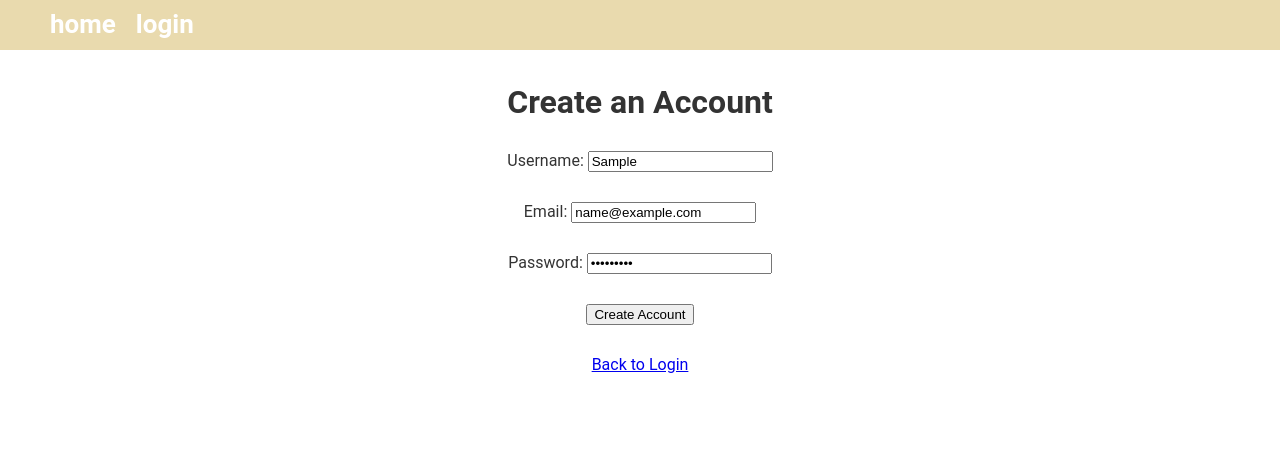
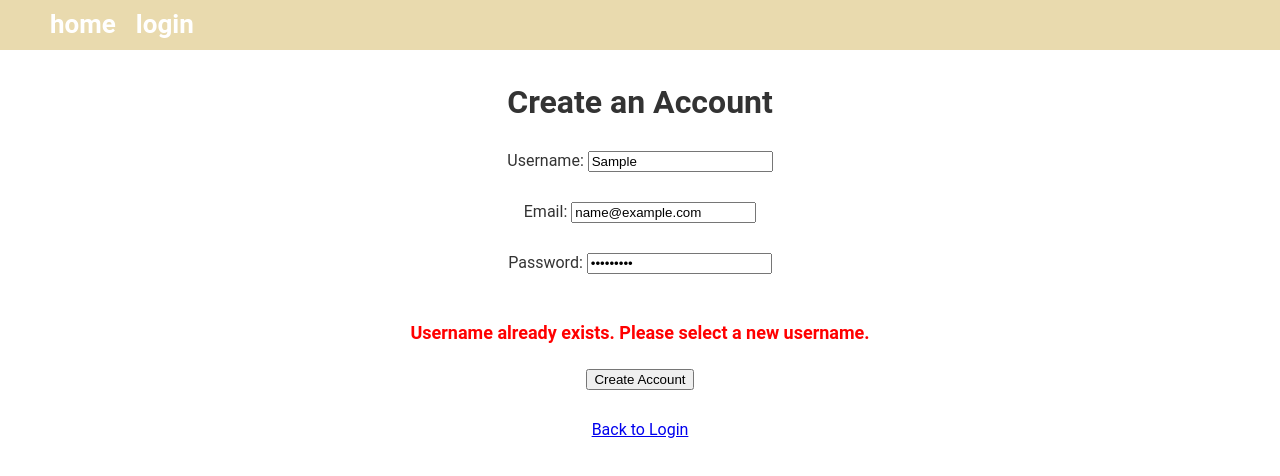
Before and after one commit to farazmsiddiqi/symplify, a React (Create React App) app in the folder src/frontend/symplify/: page /register in a window 1280 px wide. Both pictures are taken after typing "Sample", "name@example.com", "Sample123" into the empty fields and a click on the button "Create Account". Shown: the top 476 px of the page. Built offline with nearby package versions, Linux system fonts and the light colour scheme; no server answers.

Commit message:
Update Register logic

```diff
--- a/src/frontend/symplify/src/RegisterComponent/Register.css
+++ b/src/frontend/symplify/src/RegisterComponent/Register.css
@@ -0,0 +1,4 @@
+.error {
+    color: red;
+    font-size: 18px;
+}
--- a/src/frontend/symplify/src/RegisterComponent/Register.js
+++ b/src/frontend/symplify/src/RegisterComponent/Register.js
@@ -1,5 +1,6 @@
 import { useEffect, useState } from "react";
 import { Link } from "react-router-dom";
+import './Register.css';
 
 /*TODO:
 Validate login info (require username, pass,email),
@@ -13,15 +14,17 @@ function Register() {
   const [username, setUsername] = useState("");
   const [email, setEmail] = useState("");
   const [password, setPassword] = useState("");
-  const [userCount, setUserCount] = useState();
+  // const [userCount, setUserCount] = useState();
+  const [errorMessage, setErrorMessage] = useState("");
 
-  useEffect(() => {
-    fetch('http://127.0.0.1:5000/user_count')
-    .then(response => response.text())
-    .then(data => {
-    setUserCount(parseInt(data));
-    });
-  }, [])
+  // Removed since user_id no longer exists.
+  // useEffect(() => {
+  //   fetch('http://127.0.0.1:5000/user_count')
+  //   .then(response => response.text())
+  //   .then(data => {
+  //   setUserCount(parseInt(data));
+  //   });
+  // }, [])
 
   function handleUsernameChange(event) {
     setUsername(event.target.value);
@@ -37,16 +40,22 @@ function Register() {
 
   function handleCreateAccount(event) {
     event.preventDefault();
+    if (username == "" && password == "") {
+      setErrorMessage("Missing fields: username, password")
+    } else if (username == "") {
+      setErrorMessage(`Missing field: username`);
+    } else if (password == "") {
+      setErrorMessage("Missing field: password")
+    } else {
+    // Check username, email, password not null
     // send username, email, and password to flask backend
     // Define the data object to be sent in the POST request
-  const data = {
+    const data = {
     table: "User",
-    user_id: userCount + 1,
     username: username,
     email: email,
     password: password
   };
-
 
   // Make the POST request to the Flask backend
     fetch('http://127.0.0.1:5000/insert', {
@@ -57,14 +66,19 @@ function Register() {
         body: JSON.stringify(data)
     })
     .then(response => {
+        if (response.status >= 400 && response.status < 600) {
+          throw new Error("Bad response from server");
+        }
         console.log(response);
         // Account successfully made -> redirect
         window.open("/login");
     })
     .catch(error => {
         console.error(error);
+        setErrorMessage("Username already exists. Please select a new username.");
     });
-    setUserCount(userCount+1);
+    //setUserCount(userCount+1);
+  }
   }
 
   return (
@@ -77,6 +91,8 @@ function Register() {
         <input type="email" id="email" name="email" value={email} onChange={handleEmailChange} /><br/><br/>
         <label htmlFor="password">Password: </label>
         <input type="password" id="password" name="password" value={password} onChange={handlePasswordChange} /><br/><br/>
+        { errorMessage &&
+        <h3 className="error"> {errorMessage } </h3> }
         <button type="submit">Create Account</button>
       </form>
       <br />
```
